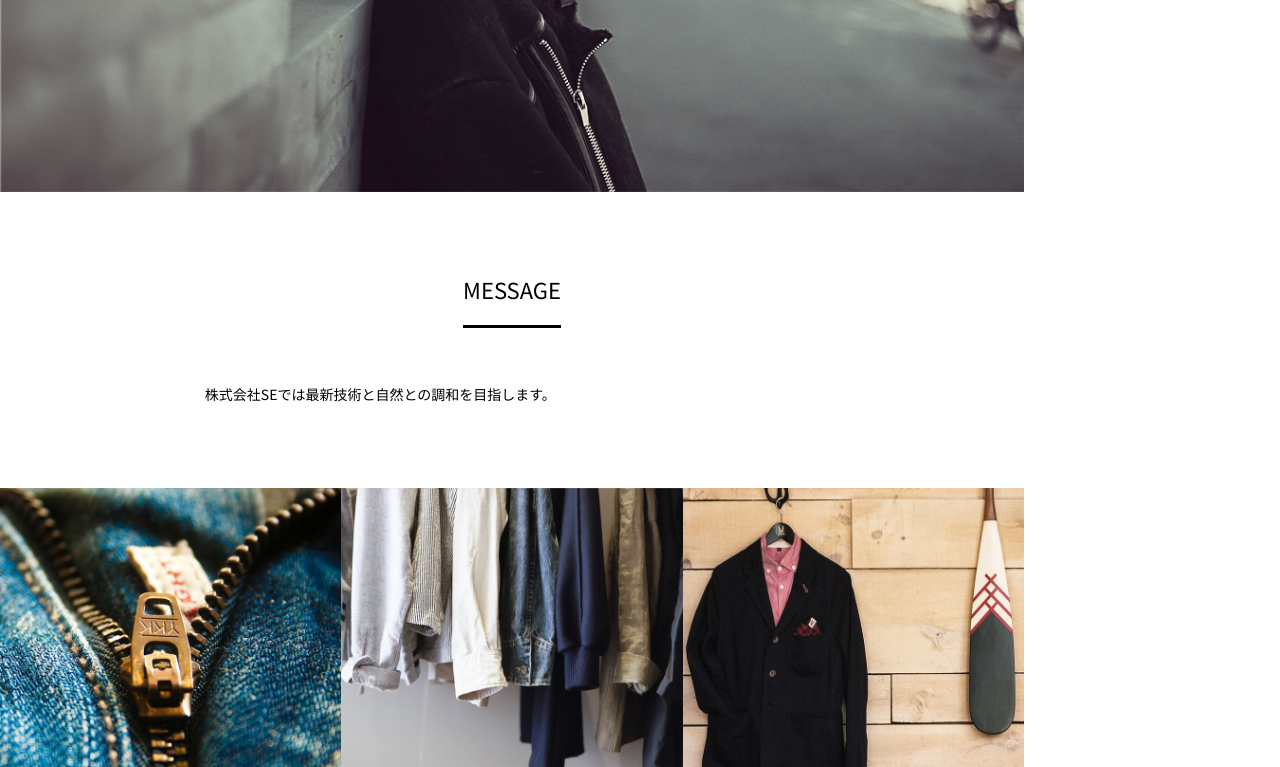
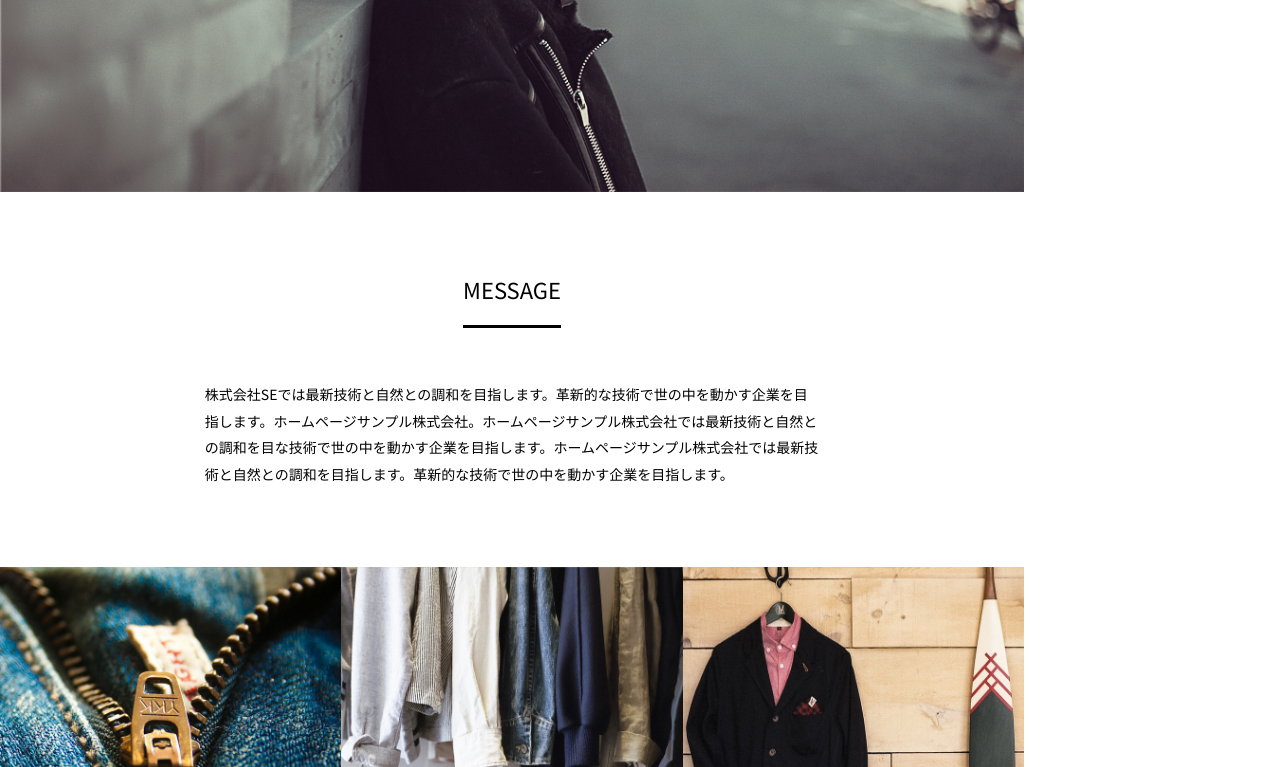
Before and after one commit to naruto1231/Sample1, a plain HTML site: page index.html in a window 1280 px wide. Shown: the part 472-1239 px from the top of the page. Drawn offline with nearby package versions, Linux system fonts and the light colour scheme; a web font is replaced by a local one.

Commit message:
Update index.html

```diff
--- a/index.html
+++ b/index.html
@@ -45,8 +45,8 @@
 				<header>
 					<h2><span>MESSAGE</span></h2>
 				</header>
-				<div class="innerS">
-					株式会社SEでは最新技術と自然との調和を目指します。
+                 <div class="innerS">
+				 株式会社SEでは最新技術と自然との調和を目指します。革新的な技術で世の中を動かす企業を目指します。ホームページサンプル株式会社。ホームページサンプル株式会社では最新技術と自然との調和を目な技術で世の中を動かす企業を目指します。ホームページサンプル株式会社では最新技術と自然との調和を目指します。革新的な技術で世の中を動かす企業を目指します。
 				</div>
 			</section>
 			<!-- // MESSAGE -->
```
